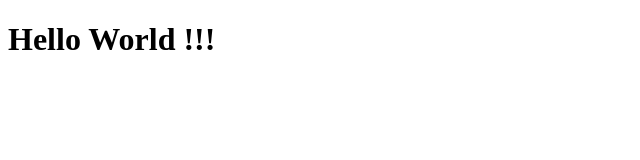
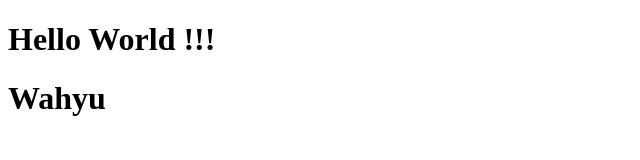
Before and after one commit to kangzBredz04/projekan-html, a plain HTML site: page Pages/index.html in a window 1280 px wide. Shown: the whole page, without its empty margins (0-640 px from the left). Drawn offline with Linux system fonts and the light colour scheme.

Commit message:
add h1 wahyu

```diff
--- a/Pages/index.html
+++ b/Pages/index.html
@@ -9,6 +9,7 @@
 
 <body>
     <h1>Hello World !!!</h1>
+    <h1>Wahyu</h1>
 </body>
 
 </html>
```
